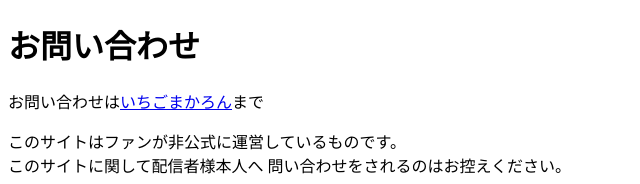
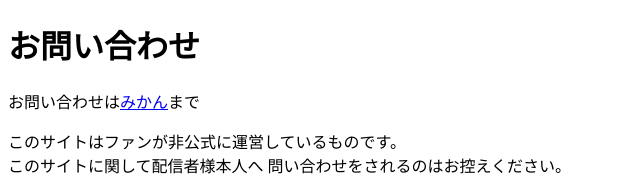
Before and after one commit to piny940/song-list, a Next.js app in the folder frontend/: page /inquiry in a window 1280 px wide. Shown: the top 184 px of the page, without its empty margins (0-640 px from the left). Built offline with nearby package versions, Linux system fonts and the light colour scheme.

Commit message:
お問い合わせ先を修正

```diff
--- a/frontend/src/containers/Inquiry.tsx
+++ b/frontend/src/containers/Inquiry.tsx
@@ -9,10 +9,10 @@ export const Inquiry: React.FC = () => {
           お問い合わせは
           <Link
             className="text-primary text-decoration-underline"
-            href="https://twitter.com/IchigoMacaronnn"
+            href="https://twitter.com/An__twit"
             target="_blank"
           >
-            いちごまかろん
+            みかん
           </Link>
           まで
         </p>
```
